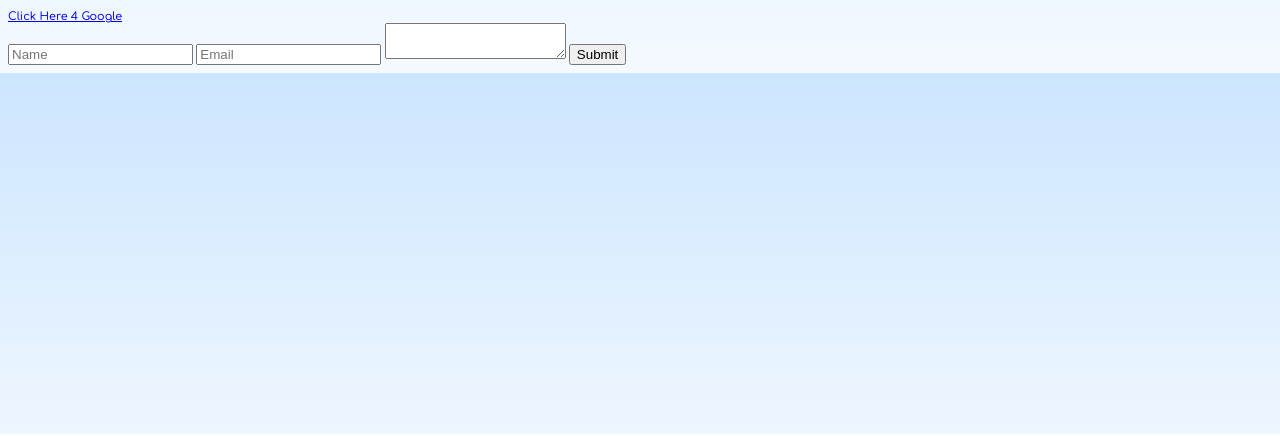
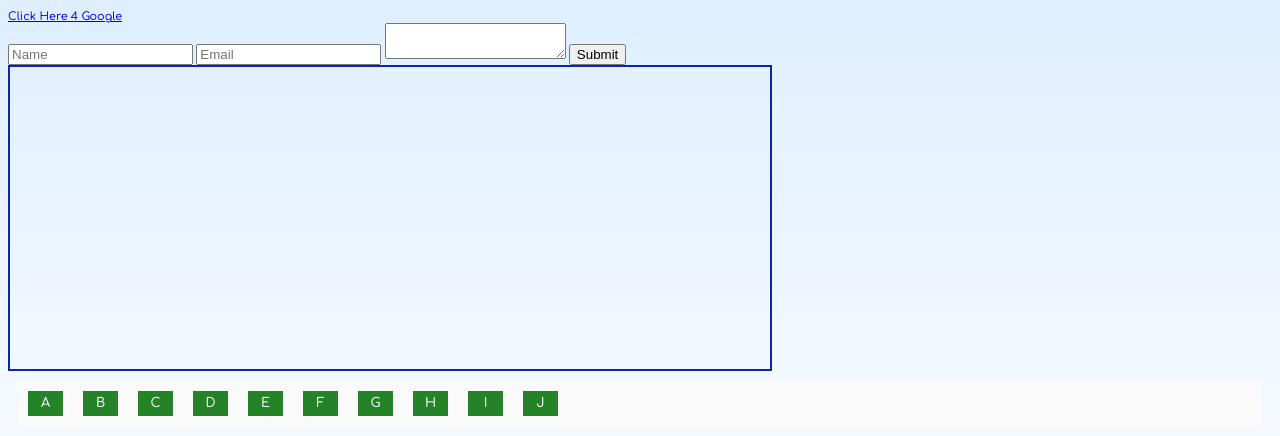
Before and after one commit to makisa99/css-practice, a plain HTML site: page index.html in a window 1280 px wide. Shown: the part 366-802 px from the top of the page. Drawn offline with Linux system fonts and the light colour scheme.

Commit message:
flex wrap

```diff
--- a/index.html
+++ b/index.html
@@ -44,7 +44,8 @@
 			</ol>
 		</ul>
 		<!-- <a href="http://www.google.com" class="link">Click here</a><br> -->
-		<img id="service-image">
+		 <img id="service-image">
+		<!-- <img src="https://images.unsplash.com/photo-1506744038136-46273834b3fb?ixlib=rb-1.2.1&ixid=MnwxMjA3fDB8MHxleHBsb3JlLWZlZWR8MXx8fGVufDB8fHx8&w=1000&q=80" id="landscape-image"> -->
 		<h2 class="subtitle2">This is a form</h2>
 		<a href="http://www.google.com" id="google-link">Click here 4 google</a>
 		<form>
@@ -53,7 +54,19 @@
 			<textarea></textarea>
 			<button>Submit</button>
 		</form>
-
+		<div id="landscape-image"></div>
+		<div class="container">
+			<div class="container-item">A</div>
+			<div class="container-item">B</div>
+			<div class="container-item">C</div>
+			<div class="container-item">D</div>
+			<div class="container-item">E</div>
+			<div class="container-item">F</div>
+			<div class="container-item">G</div>
+			<div class="container-item">H</div>
+			<div class="container-item">I</div>
+			<div class="container-item">J</div>
+		</div>
 
 </body>
 </html>
--- a/style.css
+++ b/style.css
@@ -67,12 +67,42 @@ body{
 	width: 70vw;
 	background: linear-gradient(1deg, rgb(94,255,126), rgba(94,255,126,0));
 	/*background:  radial-gradient(red 20%,blue 40%, green 55%);*/
+	/*display: none;*/
 }
 
 #google-link{
 	text-decoration:  underline;
+
 }
 
 .italics{
 	font-style: italic;
 }
+
+#landscape-image{
+	height: 300px;
+	width: 60%;
+	border: 2px solid rgb(11, 39, 161);
+	/*float: right;*/
+	padding: 1px;
+}
+
+.container{
+	background-color: rgb(250,250,250);
+	margin: 10px;
+
+	display: flex;
+	flex-direction: row;
+	flex-wrap: wrap;
+}
+
+.container-item{
+	background: rgb(36,130,39);
+	color: white;
+	font-size: 13px;
+	text-align: center;
+
+	width: 35px;
+	line-height: 25px;
+	margin: 10px;
+}
```
